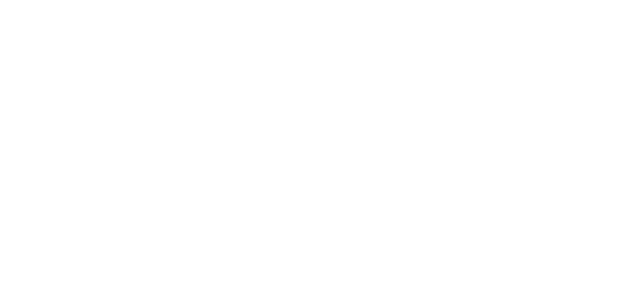
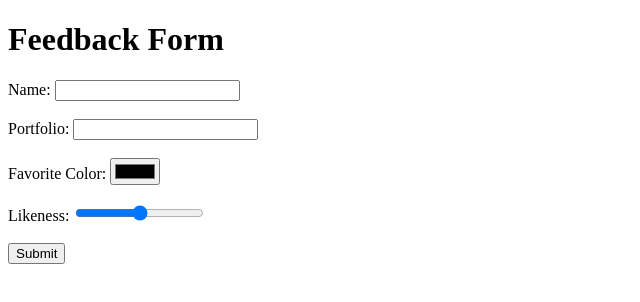
Before and after one commit to acciojob/signup-form-car-Ekta-pawar, a website: page main.html in a window 1280 px wide. Shown: the whole page, without its empty margins (0-640 px from the left). Drawn offline with Linux system fonts and the light colour scheme.

Commit message:
created a submission

```diff
--- a/main.html
+++ b/main.html
@@ -7,6 +7,31 @@
 </head>
 
 <body>
+	<h1>Feedback Form</h1>
+<form method="post">
+    <!-- Name -->
+    <label for="name">Name:</label>
+    <input type="text" id="name" name="name" minlength="3" maxlength="50" required />
+    <br><br>
+
+    <!-- Portfolio -->
+    <label for="portfolio">Portfolio:</label>
+    <input type="url" id="portfolio" name="portfolio" required />
+    <br><br>
+
+    <!-- Favorite Color -->
+    <label for="favColor">Favorite Color:</label>
+    <input type="color" id="favColor" name="favColor" />
+    <br><br>
+
+    <!-- Likeness -->
+    <label for="likeness">Likeness:</label>
+    <input type="range" id="likeness" name="likeness" min="1" max="100" />
+    <br><br>
+
+    <!-- Submit -->
+    <button type="submit">Submit</button>
+  </form>
 	<!-- the entire body must be written by student -->
     <script type="text/javascript" src="./script.js">
 </script>
```
